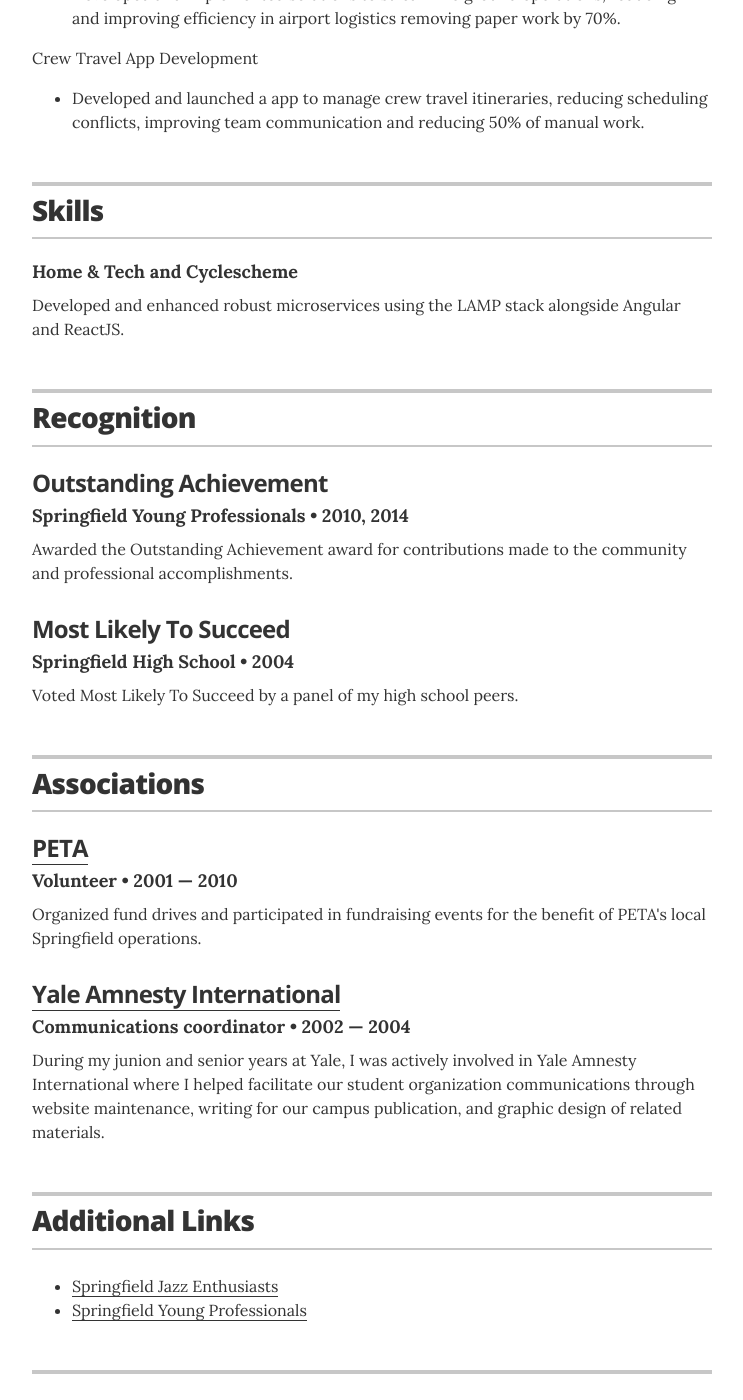
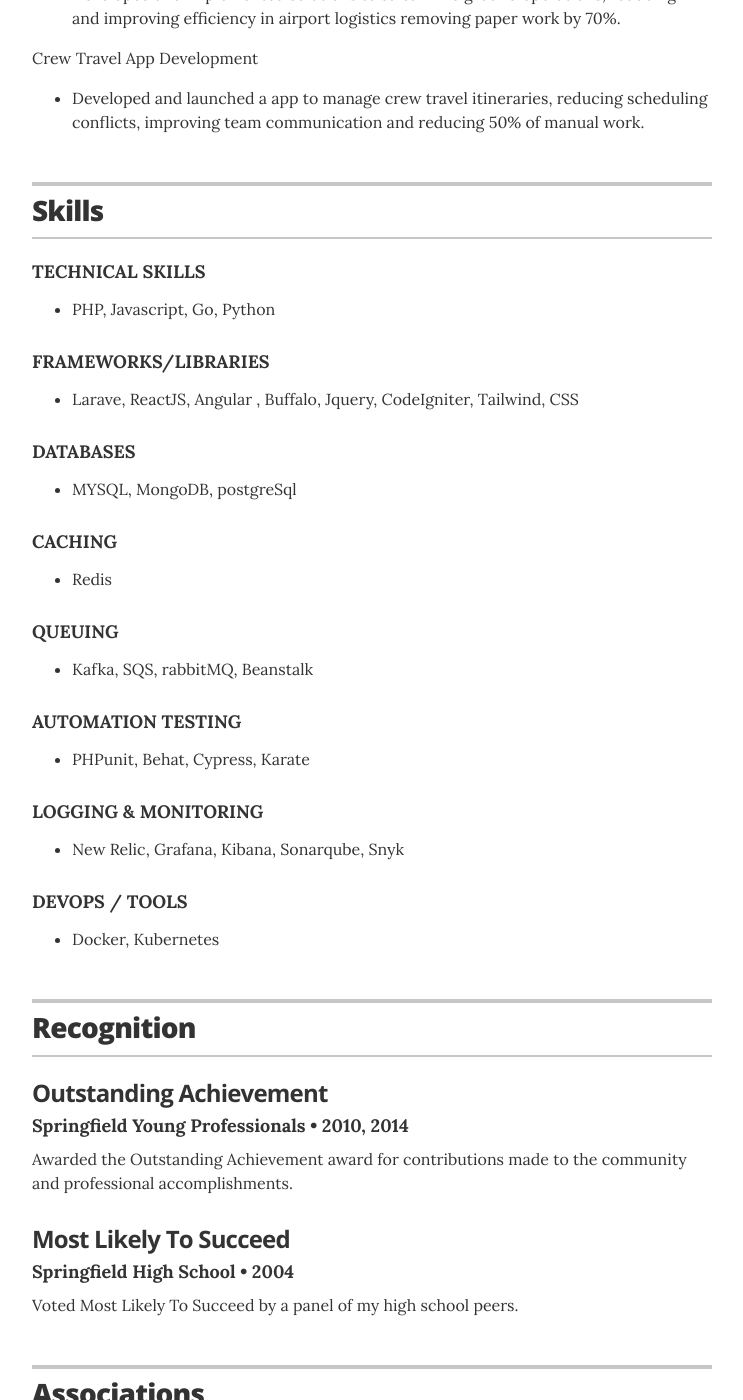
Before and after one commit to saurav3110/saurav3110.github.io, a Jekyll site: the page built from index.html, in a window 1280 px wide and 1400 px high, scrolled down 2874 px. Shown: the whole window, without its empty margins (268-1011 px from the left). Built offline with Jekyll 4.4.1, drawn with Linux system fonts in a browser that asks for light colours.

Commit message:
projects

```diff
--- a/_data/skills.yml
+++ b/_data/skills.yml
@@ -1,5 +1,41 @@
 # Skills
 # Organizational leadership
-- skill: Home & Tech and Cyclescheme
-  description: Developed and enhanced robust microservices using the LAMP stack alongside
-    Angular and ReactJS.
+- skill: TECHNICAL SKILLS
+  description: <ul class="resume-item-list">
+    <li>PHP, Javascript, Go, Python</li>
+    </ul>
+
+- skill: FRAMEWORKS/LIBRARIES
+  description: <ul class="resume-item-list">
+    <li>Larave, ReactJS, Angular , Buffalo, Jquery, CodeIgniter, Tailwind, CSS</li>
+    </ul>
+
+- skill: DATABASES
+  description: <ul class="resume-item-list">
+    <li>MYSQL, MongoDB, postgreSql</li>
+    </ul>
+
+- skill: CACHING
+  description: <ul class="resume-item-list">
+    <li>Redis</li>
+    </ul>
+
+- skill: QUEUING
+  description: <ul class="resume-item-list">
+    <li>Kafka, SQS, rabbitMQ, Beanstalk</li>
+    </ul>
+
+- skill: AUTOMATION TESTING
+  description: <ul class="resume-item-list">
+    <li>PHPunit, Behat, Cypress, Karate</li>
+    </ul>
+
+- skill: LOGGING & MONITORING
+  description: <ul class="resume-item-list">
+    <li>New Relic, Grafana, Kibana, Sonarqube, Snyk</li>
+    </ul>
+
+- skill: DEVOPS / TOOLS
+  description: <ul class="resume-item-list">
+    <li>Docker, Kubernetes</li>
+    </ul>
```
